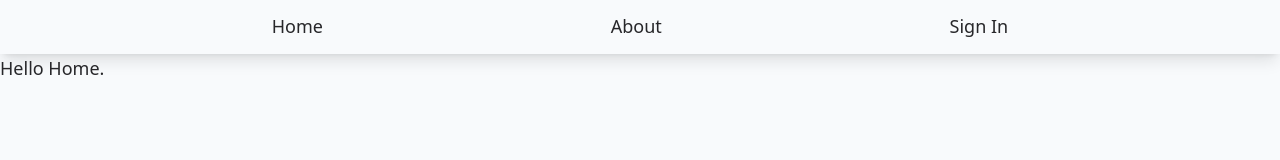
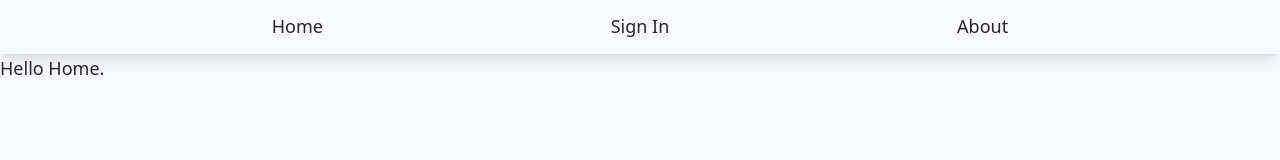
Before and after one commit to TathagataDas99/Classroom-Frontend, a Vue app: page / in a window 1280 px wide. Shown: the top 160 px of the page. Built offline with nearby package versions, Linux system fonts and the light colour scheme.

Commit message:
signin-link Middle Done

```diff
--- a/src/App.vue
+++ b/src/App.vue
@@ -4,11 +4,11 @@
       <router-link class="slow-effect link" :to="{ name: 'home' }"
         >Home</router-link
       >
+      <router-link class="slow-effect link" :to="{ name: 'signIn' }"
+        >Sign In</router-link
+      >
       <router-link class="slow-effect link" :to="{ name: 'about' }"
         >About</router-link
-      >
-      <router-link class="slow-effect link" :to="{ name: 'signIn' }"
-        >Sign In</router-link
       >
     </nav>
     <router-view />
```
